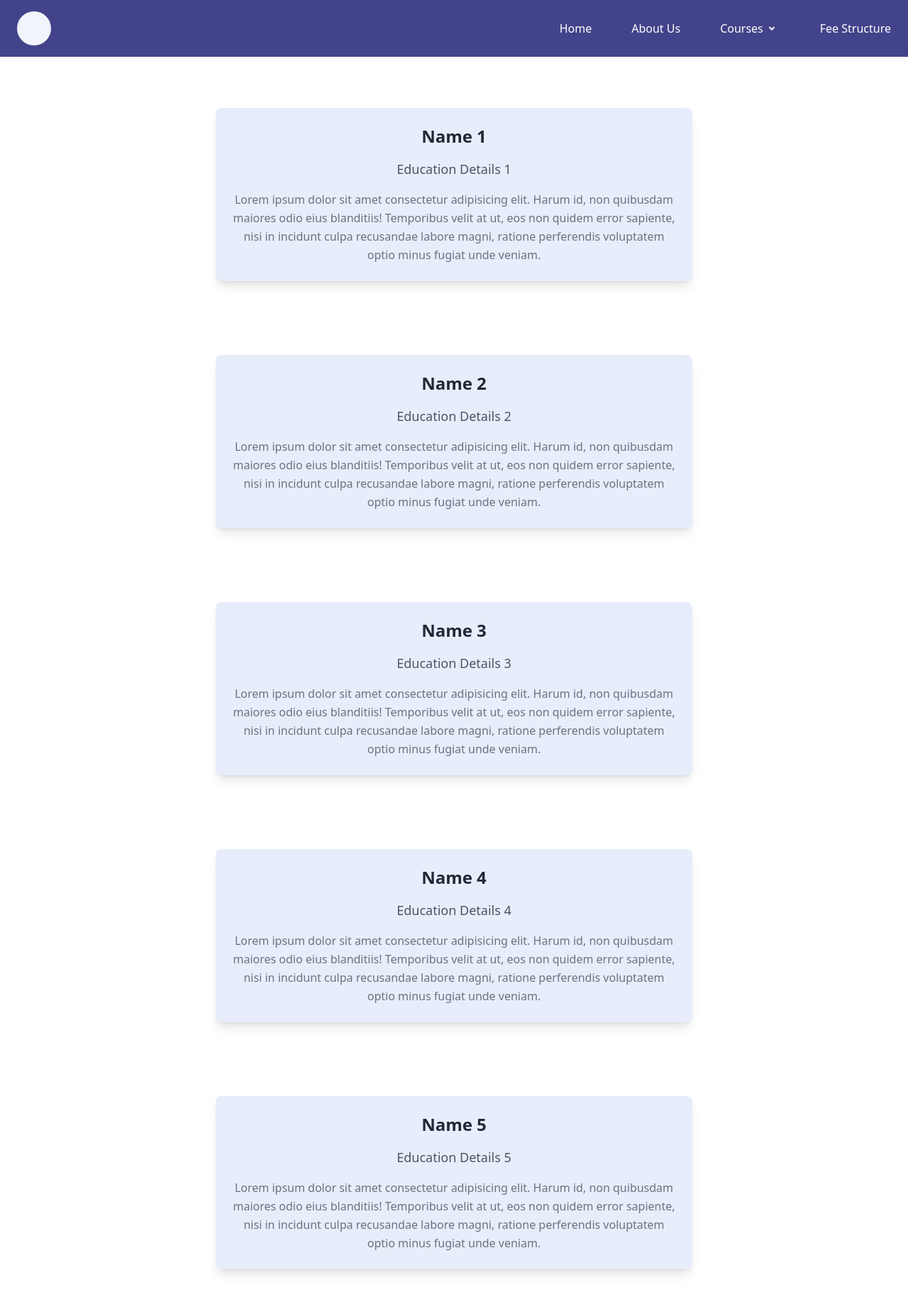
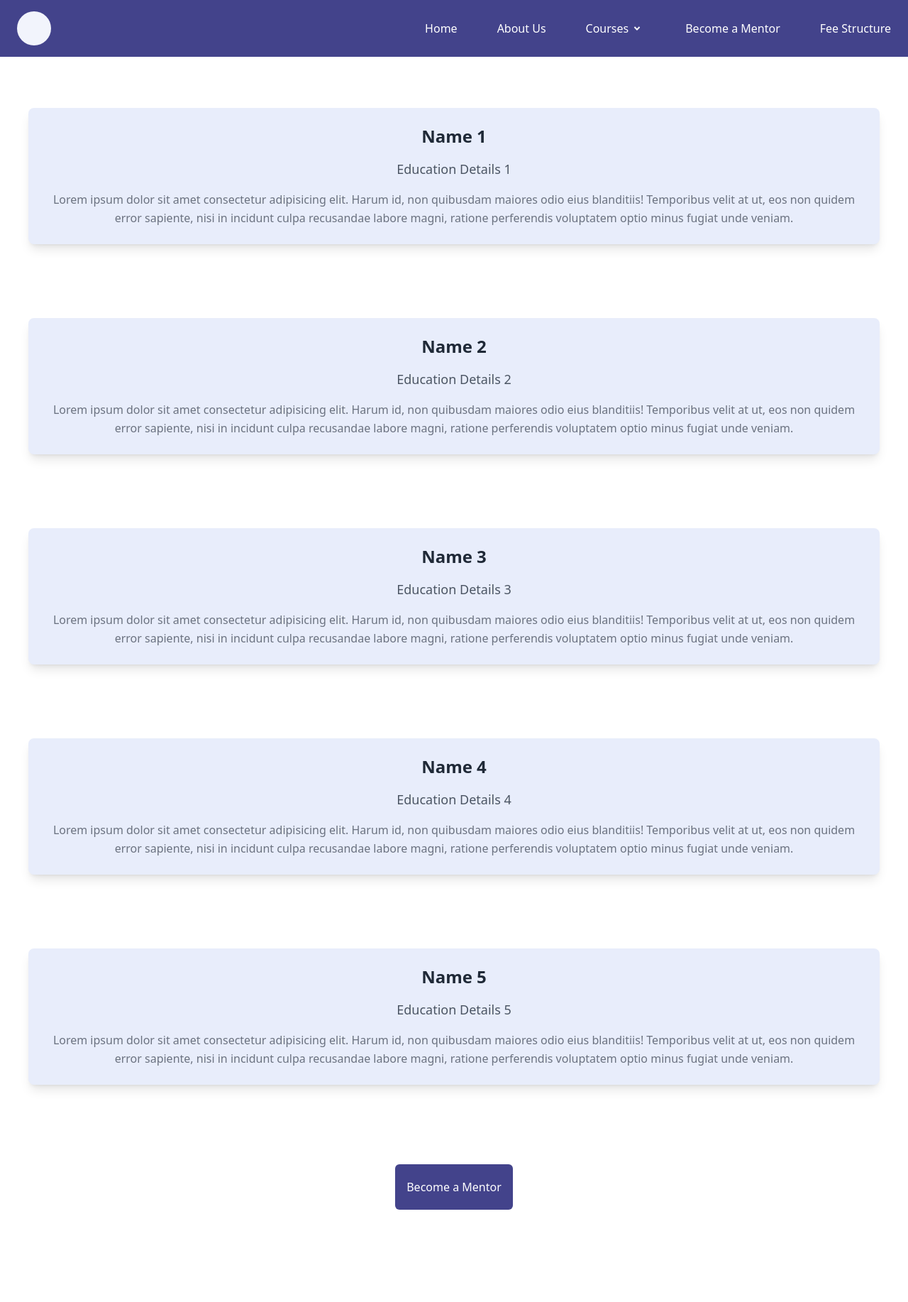
Before and after one commit to shubham201/mentor_platform, a Next.js app: page /mentor in a window 1280 px wide. Shown: the top 1834 px of the page at 71% size. After the commit the page ends 1744 px from the top, so only its background shows below. Built offline with nearby package versions, Linux system fonts and the light colour scheme.

Commit message:
become a mentor web page + feedbackLayout

```diff
--- a/app/components/MentorButtons.tsx
+++ b/app/components/MentorButtons.tsx
@@ -1,6 +1,5 @@
 "use client";
 import { useState } from "react";
-import Link from "next/link";
 
 export default function MentorButtons() {
   const [isModalOpen, setIsModalOpen] = useState(false);
@@ -12,7 +11,6 @@ export default function MentorButtons() {
 
   function handlesubmit(event: React.FormEvent) {
     event.preventDefault();
-    // Handle form submission logic (e.g., send data to an API)
     setEmail("");
     setName("");
     setContact("");
@@ -31,19 +29,13 @@ export default function MentorButtons() {
 
   return (
     <div>
-        <div className="flex flex-wrap justify-center py-10 gap-8">
+        <div className="flex  justify-center py-10 gap-8">
           <button
             onClick={() => setIsModalOpen(true)}
-            className="bg-[#43438B] hover:bg-[#7070c5] px-4 py-2 text-white font-medium rounded-md flex-grow flex-shrink-0 max-w-[200px] w-full sm:w-auto flex items-center justify-center"
+            className="bg-[#43438B] hover:bg-[#7070c5] px-4 py-5 text-white font-medium rounded-md  max-w-[200px] w-full sm:w-auto flex items-center justify-center"
           >
             Become a Mentor
           </button>
-          <Link
-            href="/mentor"
-            className="bg-[#43438B] hover:bg-[#7070c5] px-4 py-2 text-white font-medium rounded-md flex-grow flex-shrink-0 max-w-[200px] w-full sm:w-auto flex items-center justify-center"
-          >
-            Read More
-          </Link>
           </div>
 
 
--- a/app/components/feedbackLayout.tsx
+++ b/app/components/feedbackLayout.tsx
@@ -24,18 +24,19 @@ export default function Feedback1({ feedback }: { feedback: FeedbackInterface })
   };
 
   return (
-    <div className="bg-white rounded-xl p-6 sm:p-8 m-4 sm:m-10 shadow-md flex flex-col items-center text-center max-h-[500px] sm:max-h-[550px] w-[300px] sm:w-[400px]">
+    <div className="bg-white rounded-xl p-4 sm:p-8 m-2 sm:m-10 shadow-md flex flex-col items-center text-center max-h-[450px] sm:max-h-[550px] w-[280px] sm:w-[400px]">
       <div
-        className="rounded-full border-4 bg-[#f2f4fc] border-white shadow-md w-[60px] sm:w-[80px] h-[60px] sm:h-[80px]"
+        className="rounded-full border-4 bg-[#f2f4fc] border-white shadow-md w-[50px] sm:w-[80px] h-[50px] sm:h-[80px]"
       ></div>
 
-      <p className="text-gray-700 text-sm sm:text-lg leading-relaxed mt-4">
+      <p className="text-gray-700 text-xs sm:text-lg leading-relaxed mt-3 sm:mt-4">
         {feedback.content}
       </p>
 
-      <h3 className="font-bold text-base sm:text-lg mt-2">{feedback.name}</h3>
+      <h3 className="font-bold text-sm sm:text-lg mt-2">{feedback.name}</h3>
       <span className="text-gray-500 text-xs sm:text-sm">{feedback.title}</span>
-      <div className="mt-4">
+
+      <div className="mt-3 sm:mt-4">
         {renderStars()}
       </div>
     </div>
--- a/app/components/navbar.tsx
+++ b/app/components/navbar.tsx
@@ -24,6 +24,7 @@ export default function Navbar() {
           <Link href="/">Home</Link>
           <Link href="/about-us">About Us</Link>
           <CoursesDropdown />
+          <Link href="mentor" >Become a Mentor</Link>
           <Link href="/fee-structure">Fee Structure</Link>
         </div>
 
@@ -64,6 +65,7 @@ export default function Navbar() {
             About Us
           </Link>
           <CoursesDropdown />
+          <Link href="/mentor" onClick={toggleSidebar} >Become a Mentor</Link>
           <Link href="/fee-structure" onClick={toggleSidebar}>
             Fee Structure
           </Link>
--- a/app/mentor/page.tsx
+++ b/app/mentor/page.tsx
@@ -1,4 +1,5 @@
 import Navbar from "../components/navbar"
+import MentorButtons from "../components/MentorButtons"
 
 export default function MentorReadMore() {
   return (
@@ -7,7 +8,7 @@ export default function MentorReadMore() {
 
       {/* Mentor 1 */}
       <div className="flex justify-center mt-10 p-8 items-center flex-col sm:flex-row sm:space-x-56">
-        <div className="flex flex-col bg-[#e8edfb] text-center max-w-2xl p-6 rounded-lg space-y-4 shadow-lg sm:order-2">
+        <div className="flex flex-col bg-[#e8edfb] text-center max-w-[1200px] p-6 rounded-lg space-y-4 shadow-lg sm:order-2">
           <div className="font-bold text-2xl text-gray-800">Name 1</div>
           <div className="font-medium text-lg text-gray-600">Education Details 1</div>
           <div className="text-base text-gray-500 leading-relaxed">
@@ -20,7 +21,7 @@ export default function MentorReadMore() {
 
       {/* Mentor 2 */}
       <div className="flex justify-center mt-10 p-8 items-center flex-col sm:flex-row sm:space-x-56">
-        <div className="flex flex-col bg-[#e8edfb] text-center max-w-2xl p-6 rounded-lg space-y-4 shadow-lg sm:order-2">
+        <div className="flex flex-col bg-[#e8edfb] text-center max-w-[1200px] p-6 rounded-lg space-y-4 shadow-lg sm:order-2">
           <div className="font-bold text-2xl text-gray-800">Name 2</div>
           <div className="font-medium text-lg text-gray-600">Education Details 2</div>
           <div className="text-base text-gray-500 leading-relaxed">
@@ -34,7 +35,7 @@ export default function MentorReadMore() {
       {/* Mentor 3 */}
       <div className="flex justify-center mt-10 p-8 items-center flex-col sm:flex-row sm:space-x-56">
 
-        <div className="flex flex-col bg-[#e8edfb] text-center max-w-2xl p-6 rounded-lg space-y-4 shadow-lg sm:order-2">
+        <div className="flex flex-col bg-[#e8edfb] text-center max-w-[1200px]  p-6 rounded-lg space-y-4 shadow-lg sm:order-2">
           <div className="font-bold text-2xl text-gray-800">Name 3</div>
           <div className="font-medium text-lg text-gray-600">Education Details 3</div>
           <div className="text-base text-gray-500 leading-relaxed">
@@ -47,7 +48,7 @@ export default function MentorReadMore() {
 
       {/* Mentor 4 */}
       <div className="flex justify-center mt-10 p-8 items-center flex-col sm:flex-row sm:space-x-56">
-        <div className="flex flex-col bg-[#e8edfb] text-center max-w-2xl p-6 rounded-lg space-y-4 shadow-lg sm:order-2">
+        <div className="flex flex-col bg-[#e8edfb] text-center max-w-[1200px]  p-6 rounded-lg space-y-4 shadow-lg sm:order-2">
           <div className="font-bold text-2xl text-gray-800">Name 4</div>
           <div className="font-medium text-lg text-gray-600">Education Details 4</div>
           <div className="text-base text-gray-500 leading-relaxed">
@@ -60,7 +61,7 @@ export default function MentorReadMore() {
 
       {/* Mentor 5 */}
       <div className="flex justify-center mt-10 mb-10 p-8 items-center flex-col sm:flex-row sm:space-x-56">
-        <div className="flex flex-col bg-[#e8edfb] text-center max-w-2xl p-6 rounded-lg space-y-4 shadow-lg sm:order-2">
+        <div className="flex flex-col bg-[#e8edfb] text-center max-w-[1200px] p-6 rounded-lg space-y-4 shadow-lg sm:order-2">
           <div className="font-bold text-2xl text-gray-800">Name 5</div>
           <div className="font-medium text-lg text-gray-600">Education Details 5</div>
           <div className="text-base text-gray-500 leading-relaxed">
@@ -70,6 +71,8 @@ export default function MentorReadMore() {
           </div>
         </div>
       </div>
+      <MentorButtons></MentorButtons>
+
     </div>
   )
 }
--- a/app/page.tsx
+++ b/app/page.tsx
@@ -11,7 +11,7 @@ export default function Home() {
       <AboutUs></AboutUs>
       <Different></Different>
       <Feedback></Feedback>
-      <Mentors></Mentors>
+      {/* <Mentors></Mentors> */}
       <Footer></Footer>
     </div>
   );
```
